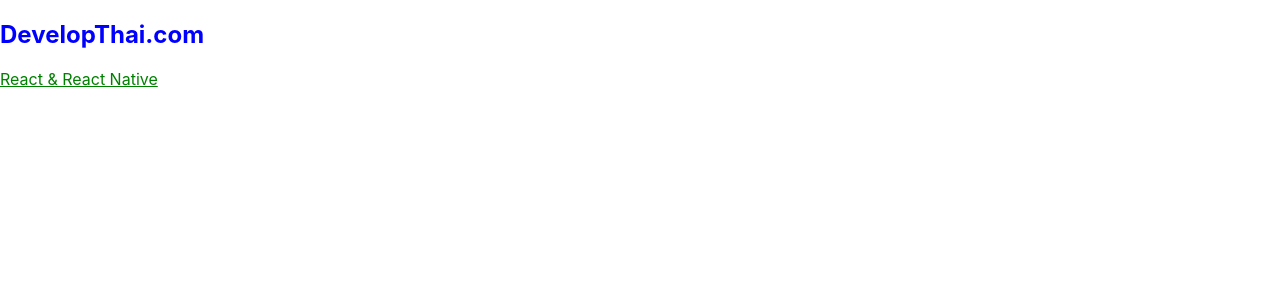
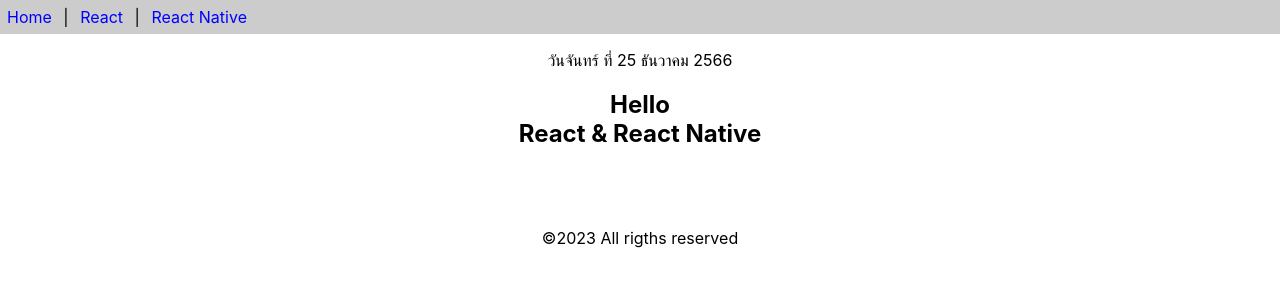
Before and after one commit to gartoon285/app1, a React (Create React App) app: page / in a window 1280 px wide. Shown: the top 300 px of the page. Built offline with nearby package versions, Linux system fonts and the light colour scheme.

Commit message:
Add component
Hi teacher

```diff
--- a/src/App.js
+++ b/src/App.js
@@ -1,12 +1,7 @@
-import React from 'react'
-import './style.css'
+import React from 'react';
+import { Content, Footer, Header } from './func-components.js';
+import Calendar from './class-components.js';
 function App() {
-    return (
-        <>
-        <h2>DevelopThai.com</h2>
-        <div className='title'>React & React Native</div>
-        </>
-    )
-}
-
-export default App;
+    return (<> <Header /> <p><center><Calendar /></center></p> <Content /> <Footer /> </>)
+ }
+ export default App;
--- /dev/null
+++ b/src/class-components.js
@@ -0,0 +1,16 @@
+import React,{Component} from "react";
+export default class Calendar extends Component{
+     getDate(){
+        const dayNames = ['อาทิตย์','จันทร์','อังคาร','พุธ','พฤหัสบดี','ศุกร์','เสาร์']
+        const monthNames = ['มกราคม','กุมภาพันธ์','มีนาคม','เมษายน','พฤษภาคม','มิถุนายน','กรกฎาคม','สิงหาคม','กันยายน','ตุลาคม','พฤศจิกายน','ธันวาคม']
+        const date = new Date()
+        const weekDay = dayNames[date.getDay()]
+        const day = date.getDate()
+        const month = monthNames[date.getMonth()]
+        const year = date.getFullYear() +543
+    return `วัน${weekDay} ที่ ${day} ${month} ${year}`
+}
+render(){
+     return <div>{this.getDate()}</div>
+    }
+}
--- /dev/null
+++ b/src/func-components.js
@@ -0,0 +1,32 @@
+import React, {Component} from "react";
+export function Header(){
+     const aStyle = {
+         display:'inline-block',
+        color:'blue',
+         margin:'7px',
+          textDecoration:'none'
+}
+return (
+<div style={{backgroundColor:'#ccc'}}>
+<a href="" style={aStyle}>Home</a> |&nbsp;
+<a href="" style={aStyle}>React</a> |&nbsp;
+<a href="" style={aStyle}>React Native</a>
+</div>
+)
+}
+export function Content(){
+    return(
+        <div style={{textAlign:'center'}}>
+        <h2>Hello <br/>React & React Native</h2>
+        <br/><br/><br/>
+        </div>
+        )
+    }
+export const Footer = () =>
+{
+    return (
+        <div style={{textAlign:'center'}}>
+            &copy;{new Date().getFullYear()} All rigths reserved
+            </div>
+            )
+        }
```
